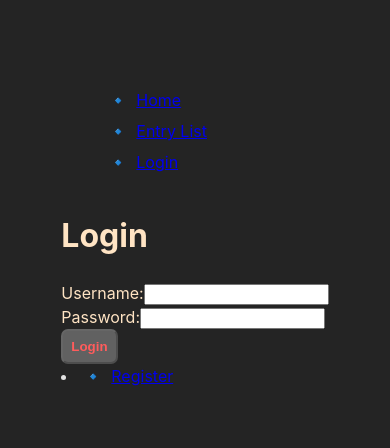
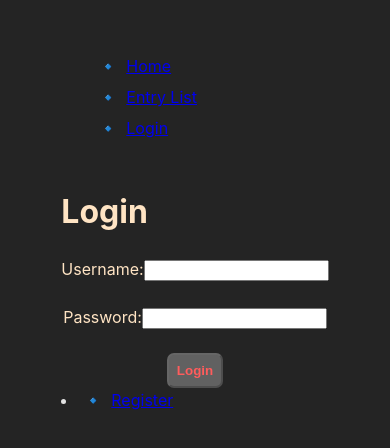
Before and after one commit to anickacodes/journal_app, a React (Vite) app: page /users/login in a window 390 px wide. Shown: the part 192-640 px from the top of the page. Built offline with nearby package versions, Linux system fonts and the light colour scheme.

Commit message:
mobile test

```diff
--- a/src/components/LogIn.jsx
+++ b/src/components/LogIn.jsx
@@ -1,5 +1,6 @@
 import { useState } from "react";
 import { Link, useNavigate } from "react-router-dom";
+import "../styles/LogIn.css";
 
 const LogIn = ({ onLogin }) => {
   const [username, setUsername] = useState("");
@@ -38,7 +39,7 @@ const LogIn = ({ onLogin }) => {
     <>
       <div className="loginContainer">
         <h1>Login</h1>
-        <form onSubmit={handleLogin}>
+        <form onSubmit={handleLogin} className="loginForm">
           <label>
             Username:
             <input
--- /dev/null
+++ b/src/styles/LogIn.css
@@ -0,0 +1,14 @@
+.loginForm {
+    display: flex;
+    flex-direction: column;
+    align-items: center;
+}
+
+.loginContainer {
+    font-size: 20px;
+
+    @media (max-width: 600px) {
+        padding: 10px;
+        font-size: 16px;
+    }
+}
```
